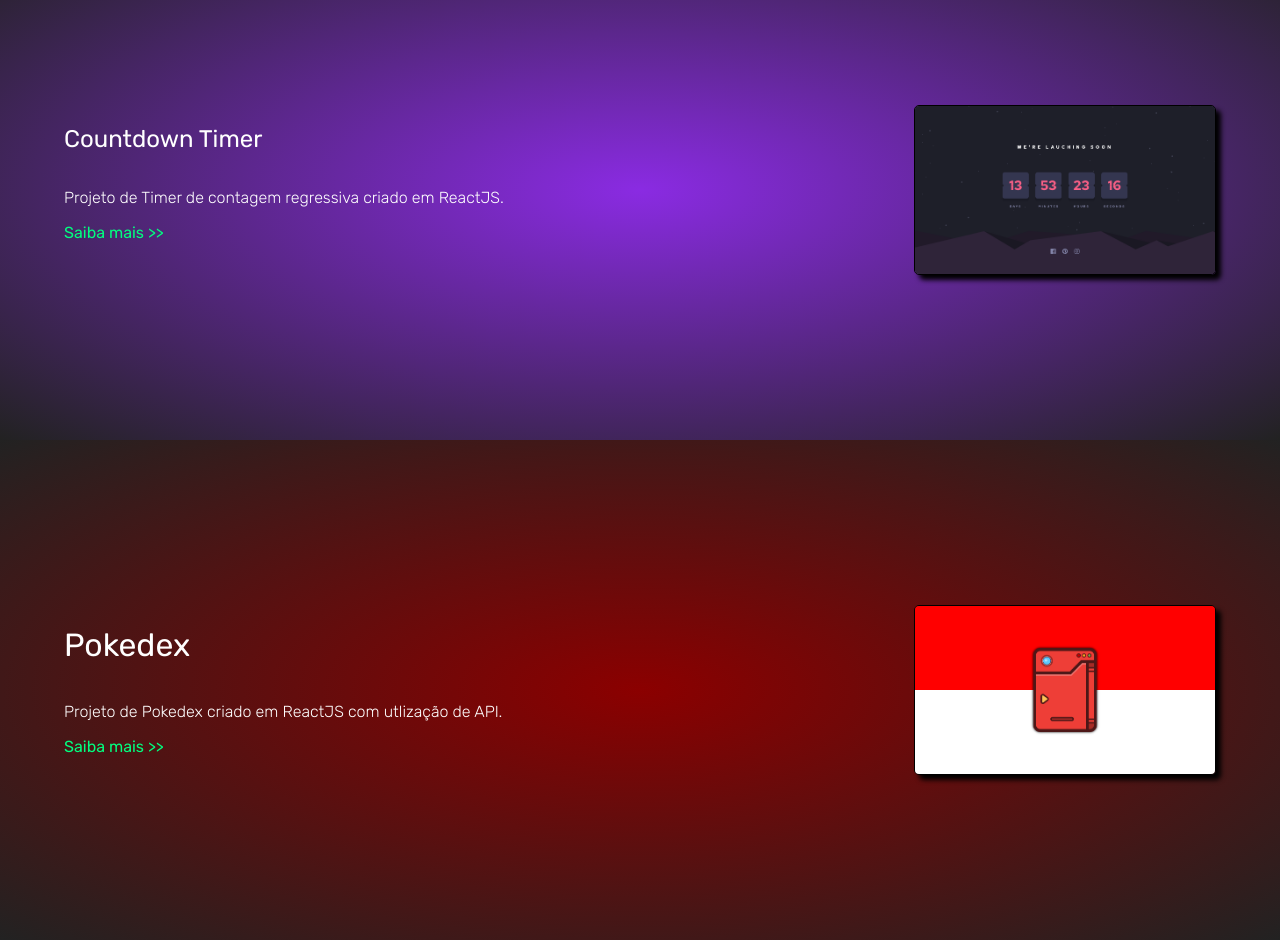
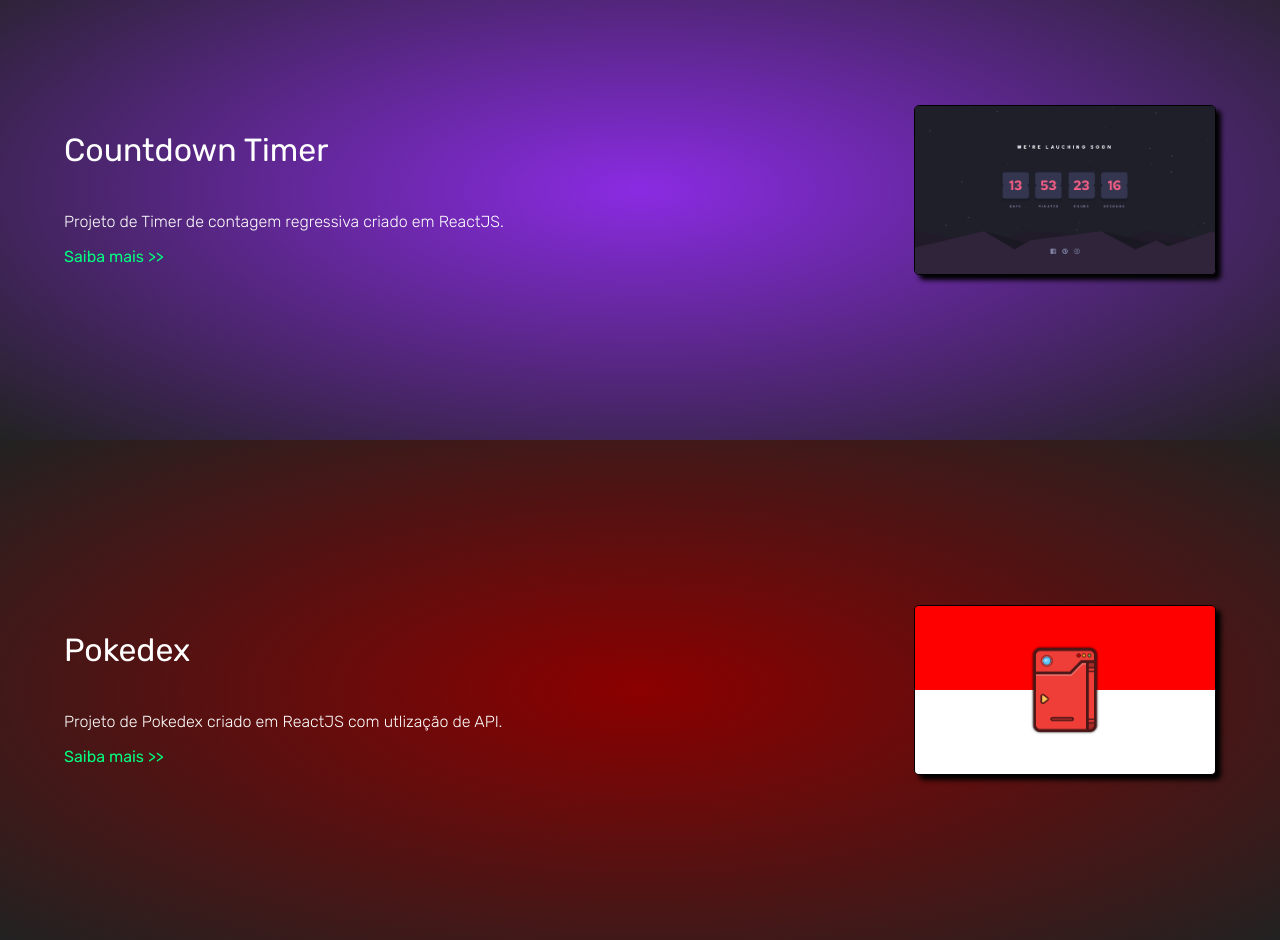
Before and after one commit to itsimoes/portfolio-site, a React (Create React App) app: page /projetos in a window 1280 px wide. Shown: the part 860-1800 px from the top of the page. Built offline with nearby package versions, Linux system fonts and the light colour scheme.

Commit message:
alteração no font-size do título dos projetos

```diff
--- a/src/components/Projetos/Projetos.jsx
+++ b/src/components/Projetos/Projetos.jsx
@@ -29,7 +29,7 @@
           </a>
         </Container>
       </section>
-      <div id='pokedex' className='project-wrapper'>
+      <section id='pokedex' className='project-wrapper'>
         <Container className='content'>
           <a href='https://github.com/itsimoes/pokedex' target='_blank'rel="noreferrer" className='project-link'>
             <h1>Pokedex</h1>
@@ -40,7 +40,7 @@
             <img className='thumbnail' src={Pokedex} />
           </a>
         </Container>
-      </div>
+      </section>
     </div >
   )
 }
--- a/src/components/Projetos/style.css
+++ b/src/components/Projetos/style.css
@@ -14,6 +14,7 @@
 
 .project-wrapper h1 {
     font-weight: 400;
+    font-size:  2em;
 }
 
 #proj-p {
```
